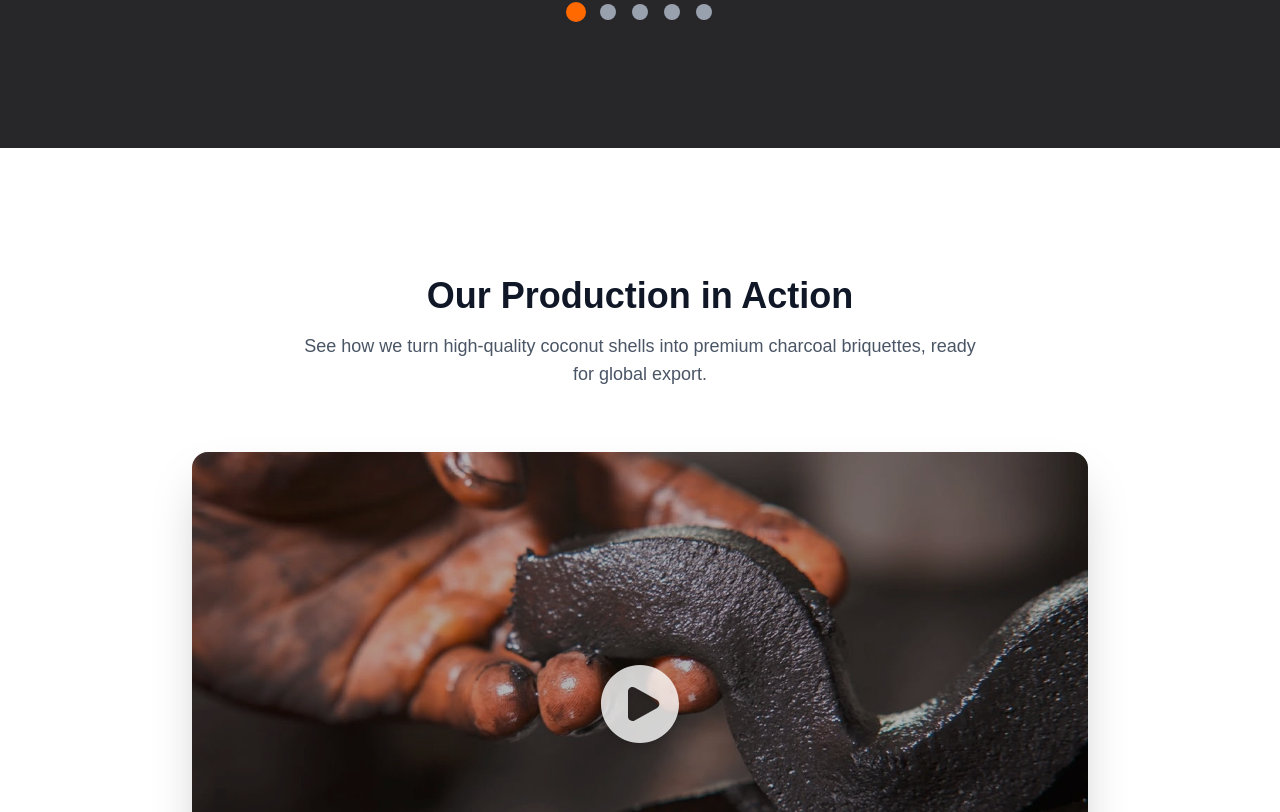
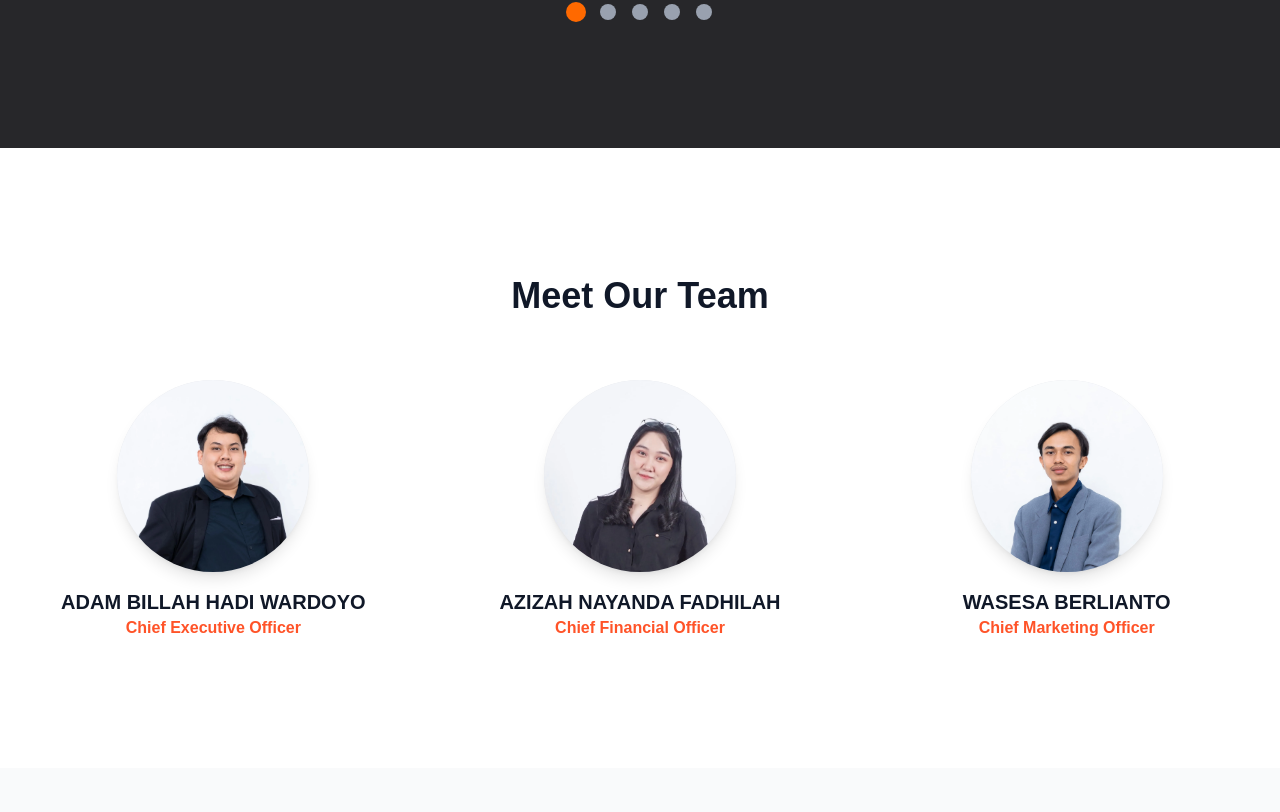
Before and after one commit to adamhadiwardoyo/idi, a Next.js app: page /en in a window 1280 px wide. Shown: the part 8328-9140 px from the top of the page. Built offline with nearby package versions, Linux system fonts and the light colour scheme; no server answers.

Commit message:
hapus vidio di deploy

```diff
--- a/app/[locale]/page.tsx
+++ b/app/[locale]/page.tsx
@@ -22,7 +22,7 @@ const OurTeam = dynamic(() => import('@/components/OurTeam'));
 const Footer = dynamic(() => import('@/components/Footer'));
 const BlogSection = dynamic(() => import('@/components/BlogSection'));
 const LocationMap = dynamic(() => import('@/components/LocationMap'));
-const VideoSection = dynamic(() => import('@/components/VideoSection')); // <-- PERBAIKAN 1: Impor VideoSection
+
 
 export default function HomePage() {
   const t = useTranslations('videoSection');
@@ -56,12 +56,6 @@ export default function HomePage() {
       <Shipping />
       <Testimonials />
       <GallerySlider />
-      <VideoSection
-        title={t('title')} // <-- PERBAIKAN 2: Gunakan fungsi t
-        subtitle={t('subtitle')} // <-- PERBAIKAN 2: Gunakan fungsi t
-        thumbnailSrc="/thumbnail.webp"
-        youtubeId="meBd1GHC2yg"
-      />
       <OurTeam />
       <div id="blog">
         <BlogSection />
```
